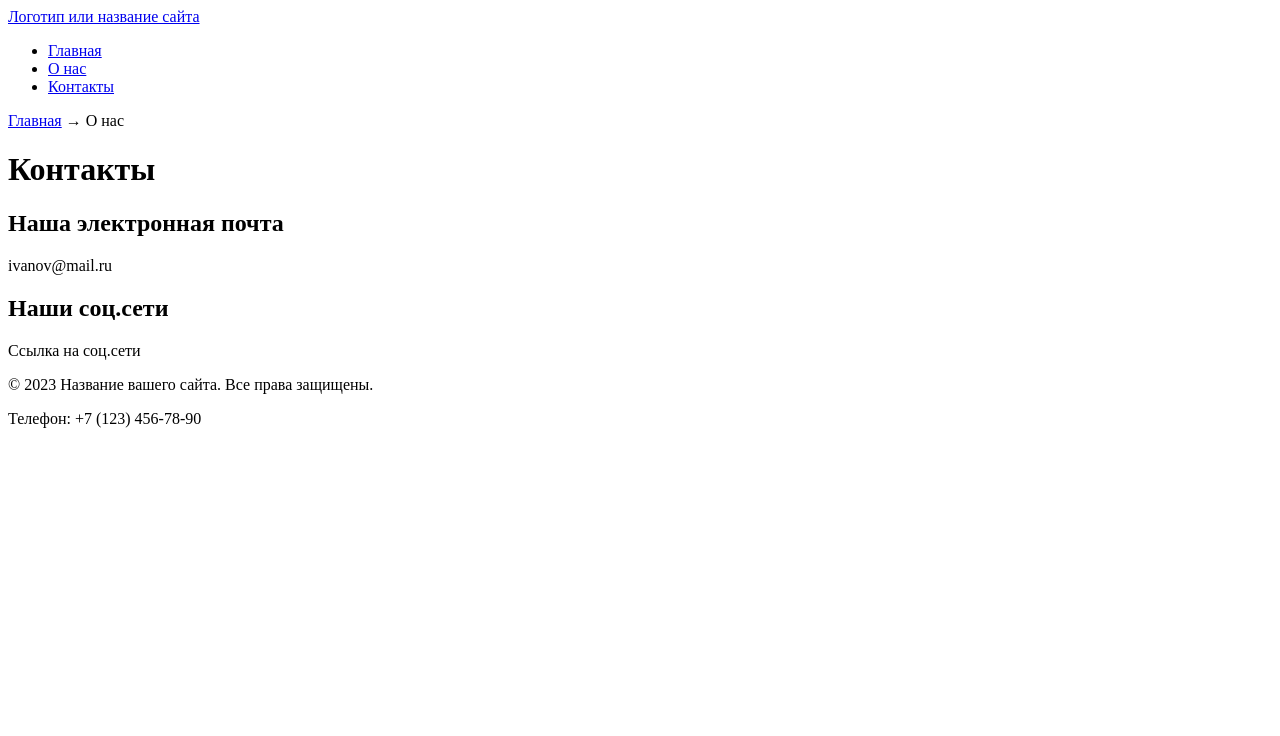
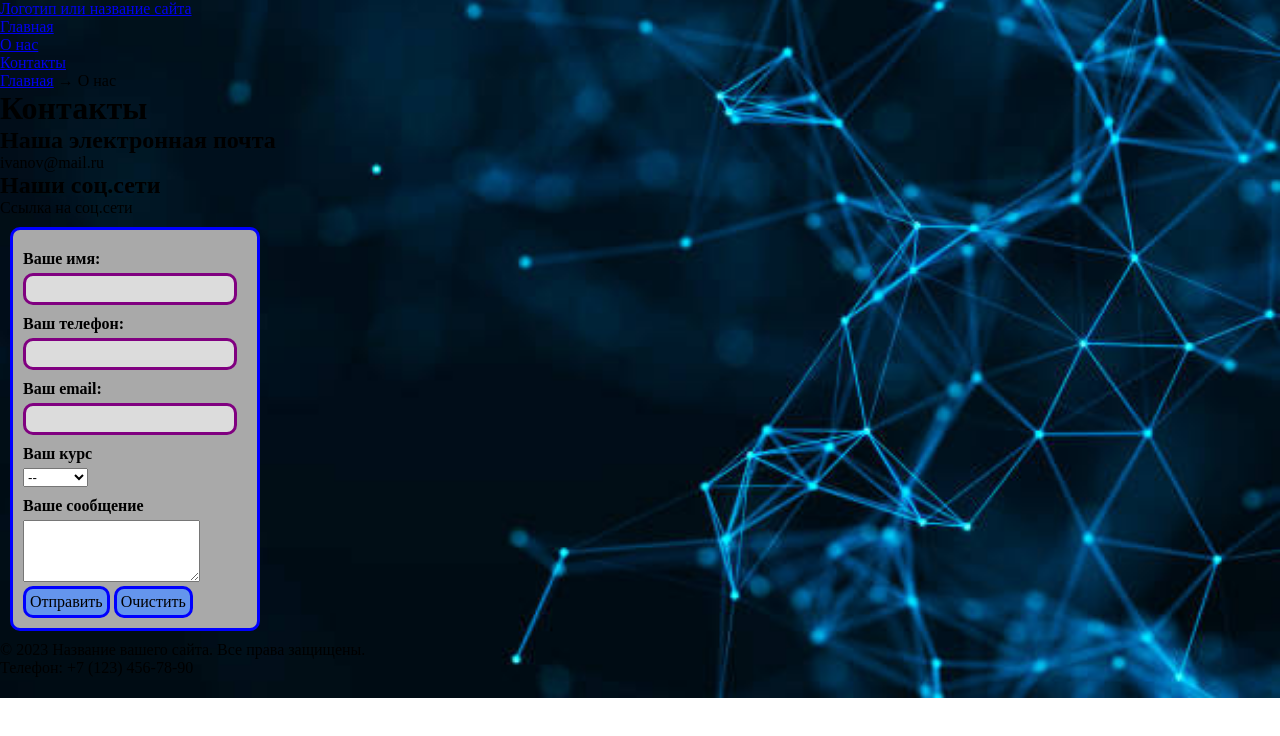
Before and after one commit to w055-dev/Myproject2, a plain HTML site: page docs/contacts.html in a window 1280 px wide. Drawn offline with Linux system fonts and the light colour scheme.

Commit message:
Добавлены стили

```diff
--- a/docs/contacts.html
+++ b/docs/contacts.html
@@ -6,6 +6,7 @@
  <title>Главная - Название вашего сайта</title>
  <meta name="description" content="Краткое описание главной страницы вашего сайта">
  <link rel="icon" href="assets/favicon.ico" type="image/x-icon">
+ <link rel="stylesheet" href="../static/style.css">
 </head>
 <body>
  <!-- Шапка сайта -->
@@ -35,6 +36,32 @@
  <h2>Наши соц.сети</h2>
  <p>Ссылка на соц.сети</p>
  </section>
+ <form id="ContactForm"></id>
+        <label for="name">Ваше имя:</label>
+        <input type="text" id="name" name="name">
+
+        <label for="phone">Ваш телефон:</label>
+        <input type="text" id="phone" name="phone">
+
+        <label for="email">Ваш email:</label>
+        <input type="text" id="email" name="email">
+
+        <label for="cource">Ваш курс</label>
+        <select id="cource" name="cource">
+            <option value="">--</option>
+            <option value="1">1 курс</option>
+            <option value="2">2 курс</option>
+            <option value="3">3 курс</option>
+            <option value="4">4 курс</option>
+            <option value="other">Другое</option>
+        </select>
+
+        <label for="message">Ваше сообщение</label>
+        <textarea id="message" name="message" rows="4"></textarea>
+
+        <button type="submit" id="submit-btn">Отправить</button>
+        <button type="rest" id="reset-btn">Очистить</button>
+ <form>
  </main>
   <footer>
  <p>&copy; 2023 Название вашего сайта. Все права защищены.</p>
--- /dev/null
+++ b/static/style.css
@@ -0,0 +1,59 @@
+/*Данные стиля применяются ко всем компонентам.
+Убираем все изначальные отступы */
+* {
+    margin: 0;
+    padding: 0;
+    box-sizing: border-box;
+}
+
+body{
+    background-image: url("img/2312321.jpg");
+    background-position: center;
+    background-size: cover;
+    background-repeat: no-repeat;
+}
+
+input, button {
+    border: none;
+    outline: none;
+    font-family: inherit;
+    font-size: inherit;
+}
+
+label {
+    display: block;
+    margin-top: 10px;
+    margin-bottom: 5px;
+    font-weight: bold;
+}
+
+input {
+    border: 3px solid purple;
+    border-radius: 10px;
+    padding: 4px;
+    background-color: gainsboro;
+}
+
+input:focus{
+    background-color: aquamarine;
+}
+
+button{
+    padding: 4px;
+    border: 3px solid blue;
+    border-radius: 10px;
+    background-color: cornflowerblue;
+}
+
+button:hover{
+    background-color: aqua;
+}
+
+#ContactForm {
+    padding: 10px;
+    margin: 10px;
+    border: 3px solid blue;
+    border-radius: 10px;
+    max-width: 250px;
+    background-color: darkgray;
+}
```
Also changed, not shown: static/img/2312321.jpg (added), 1 other file.
